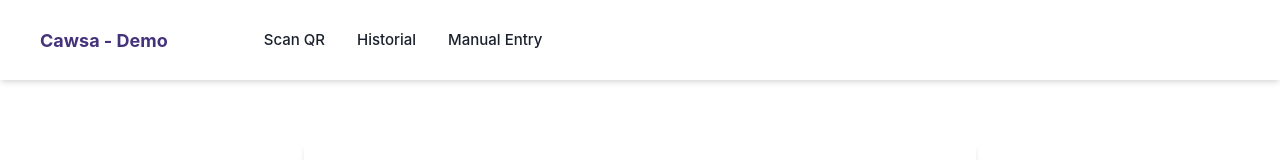
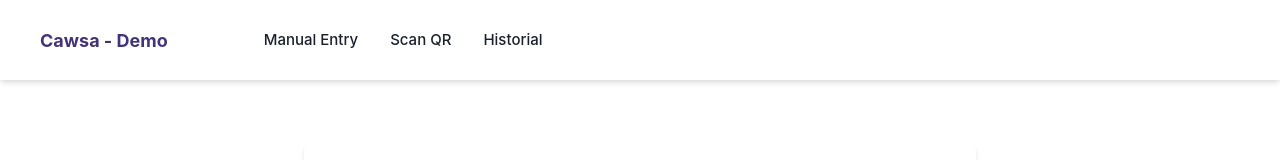
Before and after one commit to FReptar0/cawsa-demo, a Next.js app: page /generate in a window 1280 px wide. Shown: the top 160 px of the page. Built offline with nearby package versions, Linux system fonts and the light colour scheme.

Commit message:
Order of header correct

```diff
--- a/components/Header.js
+++ b/components/Header.js
@@ -41,6 +41,11 @@ const Header = () => {
                         size="lg"
                     />
                     <MenuList>
+                        {!isIndex && (
+                            <MenuItem>
+                                <Link href="/">Manual Entry</Link>
+                            </MenuItem>
+                        )}
                         {!isGenerate && (
                             <MenuItem>
                                 <Link href="/generate">Generate QR</Link>
@@ -56,11 +61,6 @@ const Header = () => {
                                 <Link href="/history">Historial</Link>
                             </MenuItem>
                         )}
-                        {!isIndex && (
-                            <MenuItem>
-                                <Link href="/">Manual Entry</Link>
-                            </MenuItem>
-                        )}
                     </MenuList>
                 </Menu>
             </Box>
@@ -70,6 +70,11 @@ const Header = () => {
                 </Text>
             </Flex>
             <Box margin={20} flex="1" display={{ base: 'none', md: 'flex' }}>
+                {!isIndex && (
+                    <Link marginX={4} fontSize={15} fontWeight="medium" href="/">
+                        Manual Entry
+                    </Link>)
+                }
                 {!isGenerate && (
                     <Link marginX={4} fontSize={15} fontWeight="medium" href="/generate">
                         Generate QR
@@ -85,11 +90,6 @@ const Header = () => {
                         Historial
                     </Link>
                 )}
-                {!isIndex && (
-                    <Link marginX={4} fontSize={15} fontWeight="medium" href="/">
-                        Manual Entry
-                    </Link>)
-                }
             </Box>
         </Flex>
     );
```
